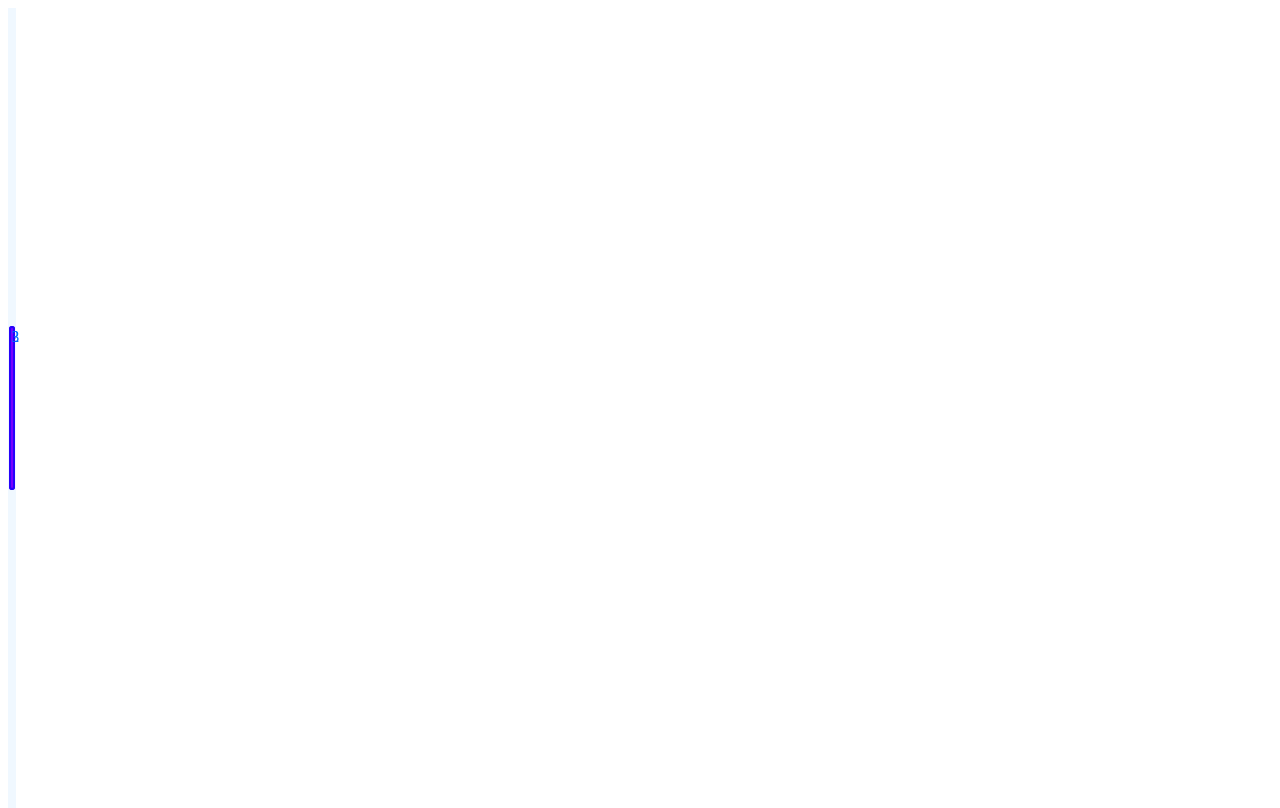
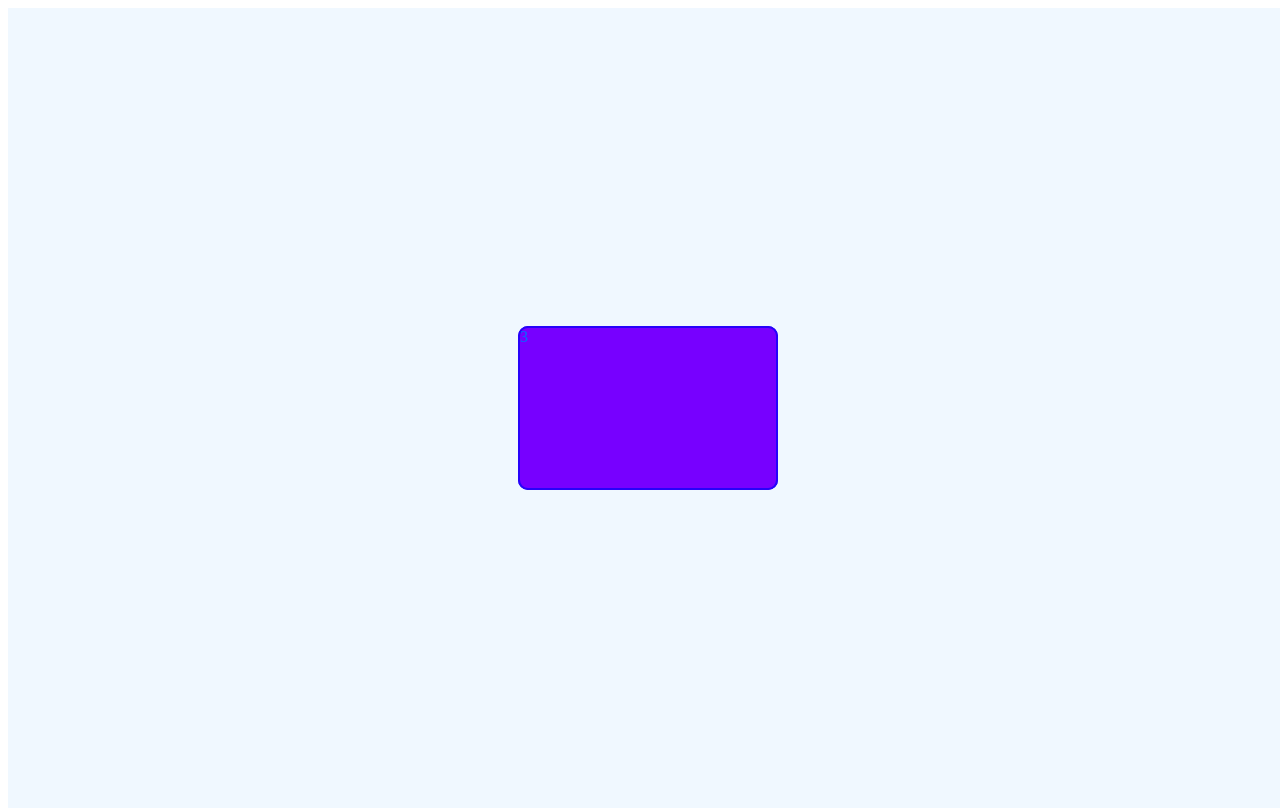
Before and after one commit to thays-fernanda-mergulhao/diplayFlex1b, a plain HTML site: page index.html in a window 1280 px wide. Drawn offline with Linux system fonts and the light colour scheme.

Commit message:
klmklmlç

```diff
--- a/index.html
+++ b/index.html
@@ -17,7 +17,7 @@
             position: absolute;
             display: flex;
             justify-content: center;
-            align-items: center;00
+            align-items: center;
             width: 100%;
             height: 100%;
             background-color: aliceblue;
```
